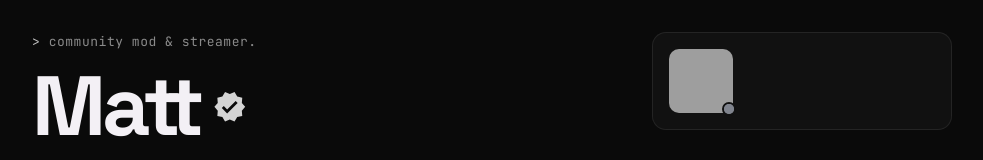
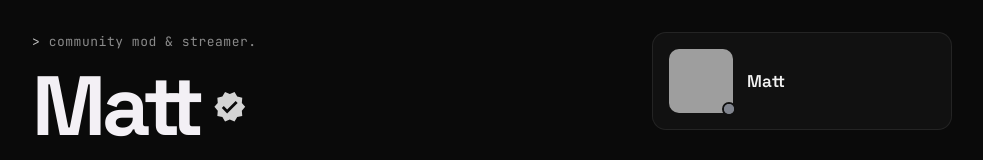
Before and after one commit to matttothemooon/mainwebsite, a Next.js app: page / in a window 1280 px wide. Shown: the part 306-466 px from the top of the page, without its empty margins (148-1131 px from the left). Built offline with nearby package versions, Linux system fonts and the light colour scheme; no server answers; grey boxes are pictures that could not be loaded.

Commit message:
Show Discord name and handle beside the hero avatar
Co-Authored-By: Claude Opus 5.5 <noreply@anthropic.com>
Claude-Session: https://claude.ai/code/session_01AvpRYehYVsonk1arEqzbAk

```diff
--- a/app/home.css
+++ b/app/home.css
@@ -224,7 +224,10 @@ body:has(.pf) {
 .hero-card .self-ava { display: block; width: 64px; border-radius: 10px; }
 .hero-card__chips { display: flex; flex-wrap: wrap; gap: 6px; }
 .hero-card .np { grid-column: 1 / -1; }
-.hero-card__chips:empty { display: none; }
+.hero-card__side { display: flex; flex-direction: column; gap: 10px; min-width: 0; }
+.hero-card__name { display: flex; flex-direction: column; min-width: 0; line-height: 1.3; }
+.hero-card__name strong { overflow: hidden; font-family: var(--font-display); font-size: 17px; font-weight: 600; text-overflow: ellipsis; white-space: nowrap; }
+.hero-card__name span { overflow: hidden; color: var(--pf-muted); font-family: var(--pf-mono); font-size: 12px; text-overflow: ellipsis; white-space: nowrap; }
 
 /* Discord avatar, as a large square photo */
 .pf .tw-avatar-wrap { position: relative; display: block; }
--- a/app/page.jsx
+++ b/app/page.jsx
@@ -9,6 +9,7 @@ import PresenceProvider from "@/components/PresenceProvider";
 import DiscordAvatar from "@/components/DiscordAvatar";
 import RotatingRole from "@/components/home/RotatingRole";
 import NowPlaying from "@/components/home/NowPlaying";
+import DiscordName from "@/components/home/DiscordName";
 import Reveal from "@/components/home/Reveal";
 import StreamerGrid from "@/components/home/StreamerGrid";
 import LiveProvider from "@/components/home/LiveProvider";
@@ -129,12 +130,15 @@ export default async function Home() {
               <LiveAvatar login={myLogin}>
                 <DiscordAvatar />
               </LiveAvatar>
-              <div className="hero-card__chips">
+              <div className="hero-card__side">
+                <DiscordName fallback="Matt" />
                 {work.available && (
-                  <a className="chip chip--open" href="/work">
-                    <span className="chip__dot" aria-hidden="true" />
-                    Open to new communities
-                  </a>
+                  <div className="hero-card__chips">
+                    <a className="chip chip--open" href="/work">
+                      <span className="chip__dot" aria-hidden="true" />
+                      Open to new communities
+                    </a>
+                  </div>
                 )}
               </div>
               <NowPlaying />
--- /dev/null
+++ b/components/home/DiscordName.jsx
@@ -0,0 +1,16 @@
+"use client";
+
+import { usePresence } from "../PresenceProvider";
+
+// Name and @handle beside the avatar, from Lanyard. Falls back to the site
+// name while Discord hasn't answered.
+export default function DiscordName({ fallback }) {
+  const user = usePresence()?.discord_user;
+  const name = user?.global_name || user?.username || fallback;
+  return (
+    <span className="hero-card__name">
+      <strong>{name}</strong>
+      {user?.username && <span>@{user.username}</span>}
+    </span>
+  );
+}
```
